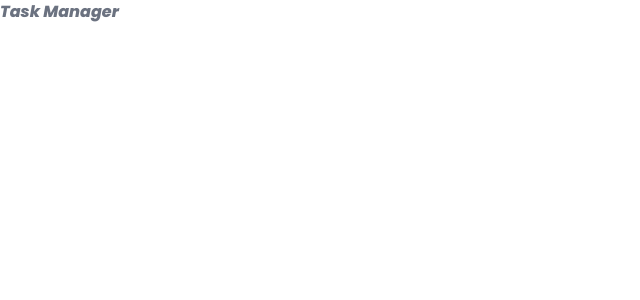
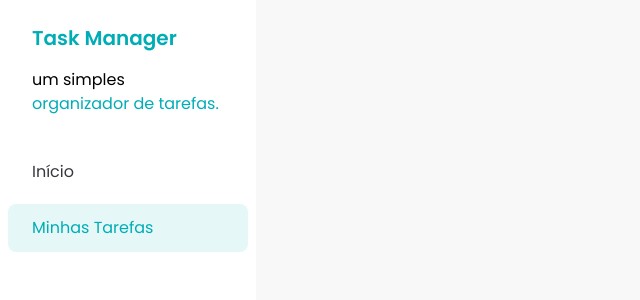
Before and after one commit to okayosilva/fsc-task-manager, a React (Vite) app: page / in a window 1280 px wide. Shown: the top 300 px of the page, without its empty margins (0-640 px from the left). Built offline with nearby package versions, Linux system fonts and the light colour scheme.

Commit message:
feat: sidebar component

```diff
--- a/src/App.jsx
+++ b/src/App.jsx
@@ -1,10 +1,10 @@
+import { Sidebar } from './components/Sidebar';
+
 function App() {
   return (
-    <>
-      <h1 className="flex flex-1 font-bold italic text-gray-500">
-        Task Manager
-      </h1>
-    </>
+    <div className="">
+      <Sidebar />
+    </div>
   );
 }
 
--- /dev/null
+++ b/src/components/Sidebar/index.jsx
@@ -0,0 +1,20 @@
+import { SidebarButton } from './sidebarButton';
+
+export const Sidebar = () => {
+  return (
+    <div className="h-screen w-64 bg-white">
+      <div className="space-y-4 px-8 py-6">
+        <h1 className="text-xl font-semibold text-[#00adb5]">Task Manager</h1>
+        <p>
+          um simples{' '}
+          <span className="text-[#00adb5]">organizador de tarefas.</span>
+        </p>
+      </div>
+
+      <div className="flex flex-col gap-2 p-2">
+        <SidebarButton>Início</SidebarButton>
+        <SidebarButton variant="selected">Minhas Tarefas</SidebarButton>
+      </div>
+    </div>
+  );
+};
--- /dev/null
+++ b/src/components/Sidebar/sidebarButton.jsx
@@ -0,0 +1,16 @@
+export const SidebarButton = ({ variant = 'unselected', children }) => {
+  const getVariantClasses = () => {
+    const variantSelected =
+      variant === 'unselected'
+        ? 'text-[#35383E]'
+        : 'bg-[#E6F7F8] text-[#00ADB5]';
+
+    return `rounded-lg px-6 py-3 ${variantSelected}`;
+  };
+
+  return (
+    <a href="#" className={getVariantClasses()}>
+      {children}
+    </a>
+  );
+};
--- a/src/index.css
+++ b/src/index.css
@@ -106,4 +106,8 @@
     font-weight: 100;
     font-style: normal;
   }
+
+  body {
+    @apply bg-[#f8f8f8];
+  }
 }
```
